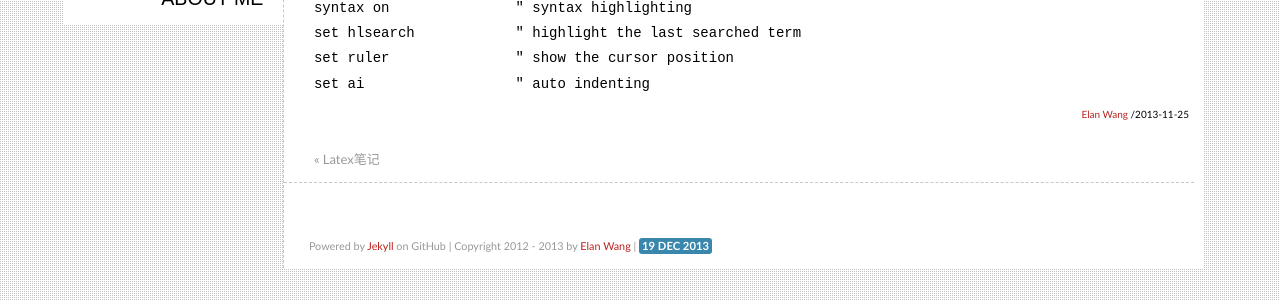
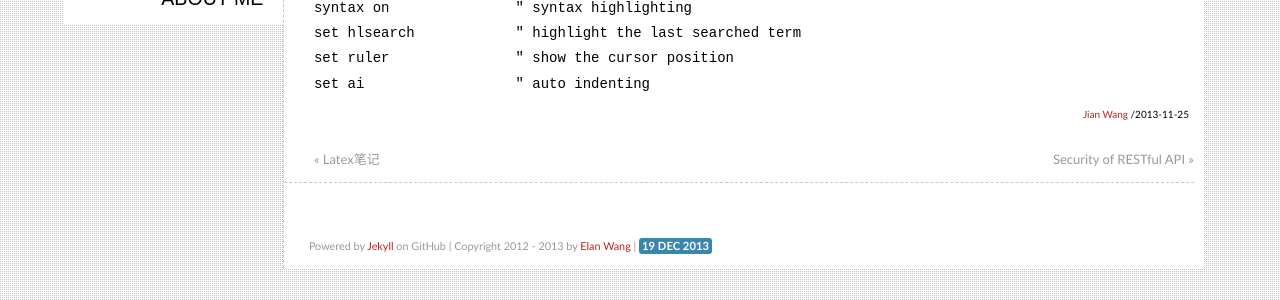
Before and after one commit to elan2wang/note, a Jekyll site: the page built from _posts/2013-11-25-mac-config.md, in a window 1280 px wide. Shown: the part 231-531 px from the top of the page. Built offline with Jekyll 4.4.1, drawn with Linux system fonts in a browser that asks for light colours; Markdown is read by kramdown in place of the engine named in the settings; comment, search, counter and statistics services are not loaded.

Commit message:
modify config.yaml

```diff
--- a/_config.yml
+++ b/_config.yml
@@ -1,6 +1,6 @@
 
-author: Elan Wang
-title: Elan Wang | 王坚
+author: Jian Wang
+title: Jian Wang | 王坚
 
 permalink: /:year/:month/:day/:title/
 url: http://elan2wang.github.io/note
--- /dev/null
+++ b/_posts/2013-12-16-security-of-restful-api.md
@@ -0,0 +1,6 @@
+---
+layout: post
+title: Security of RESTful API
+tags: REST API Security
+categories: REST
+---
```
Also changed, not shown: 2 other files.
